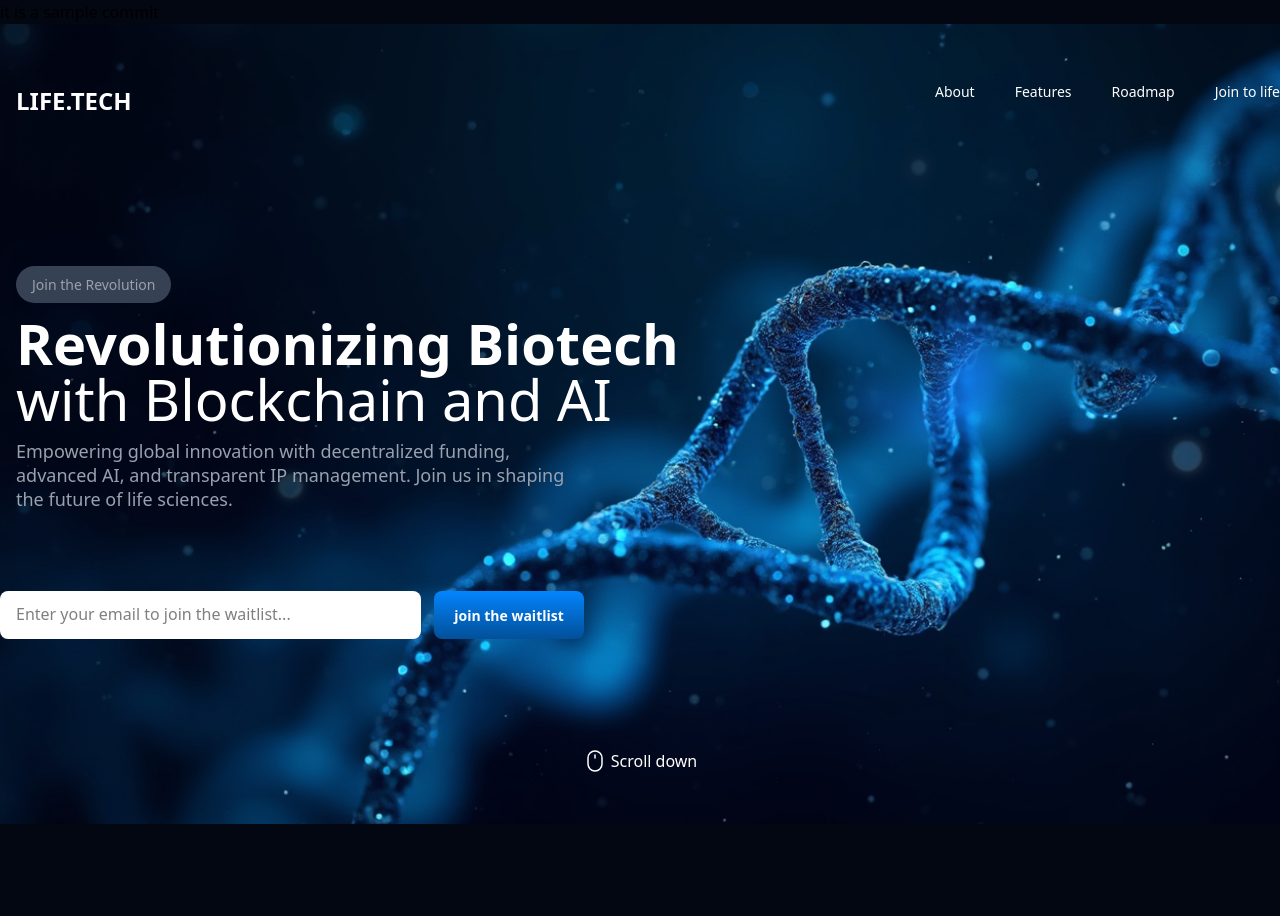
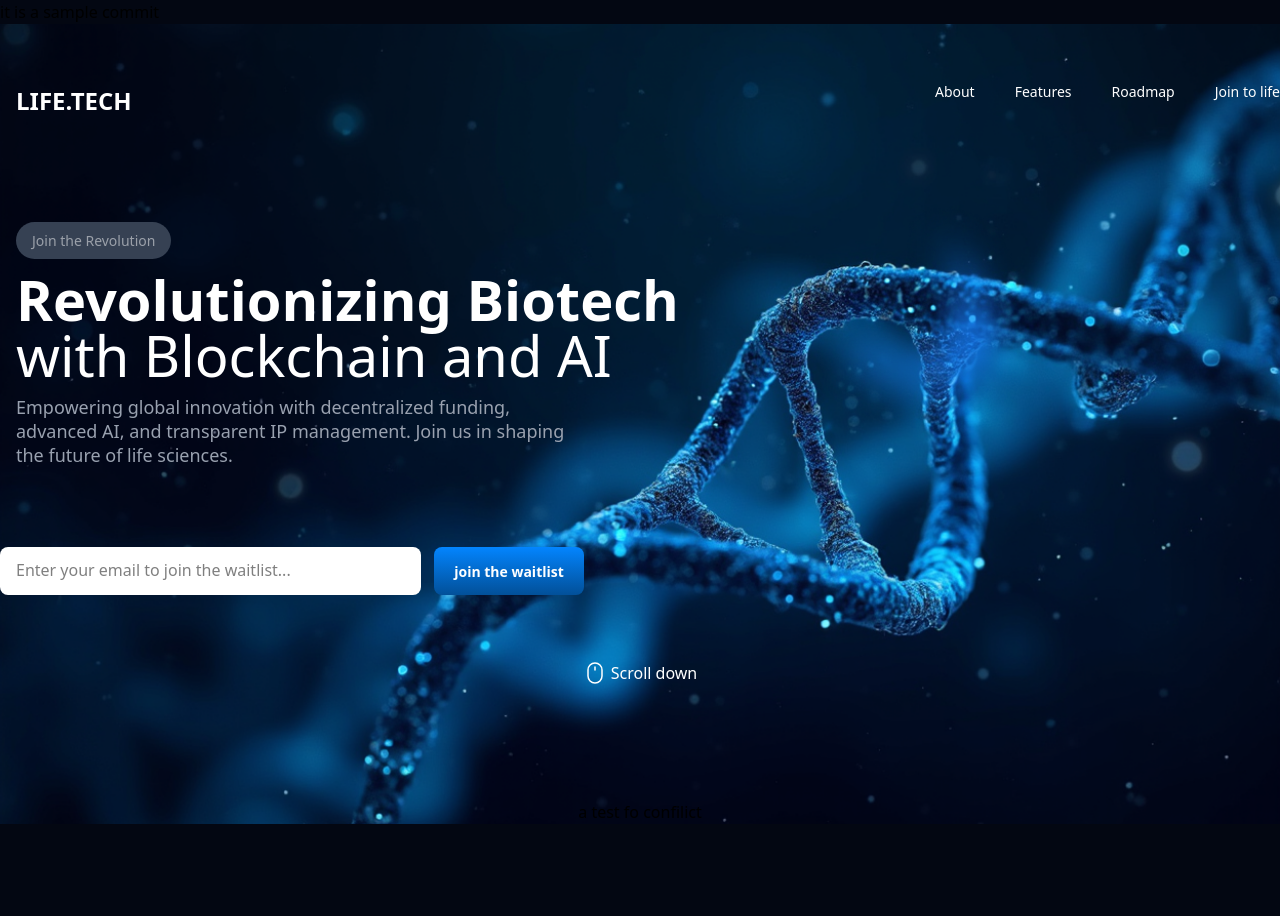
Before and after one commit to Mansour13737/sample, a Next.js app: page / in a window 1280 px wide. Shown: the top 916 px of the page. Built offline with nearby package versions, Linux system fonts and the light colour scheme.

Commit message:
test confilict

```diff
--- a/src/app/sections/home/Hero.tsx
+++ b/src/app/sections/home/Hero.tsx
@@ -27,7 +27,7 @@ export default function Hero() {
                 <Image src="/images/hero/mouse1.svg" width={24} height={24} alt="Mouse" />
                 <span className="py-[3px] hidden lg:block">Scroll down</span>
             </div>
-
+            <p>a test fo confilict</p>
         </div>
     )
 }
```
